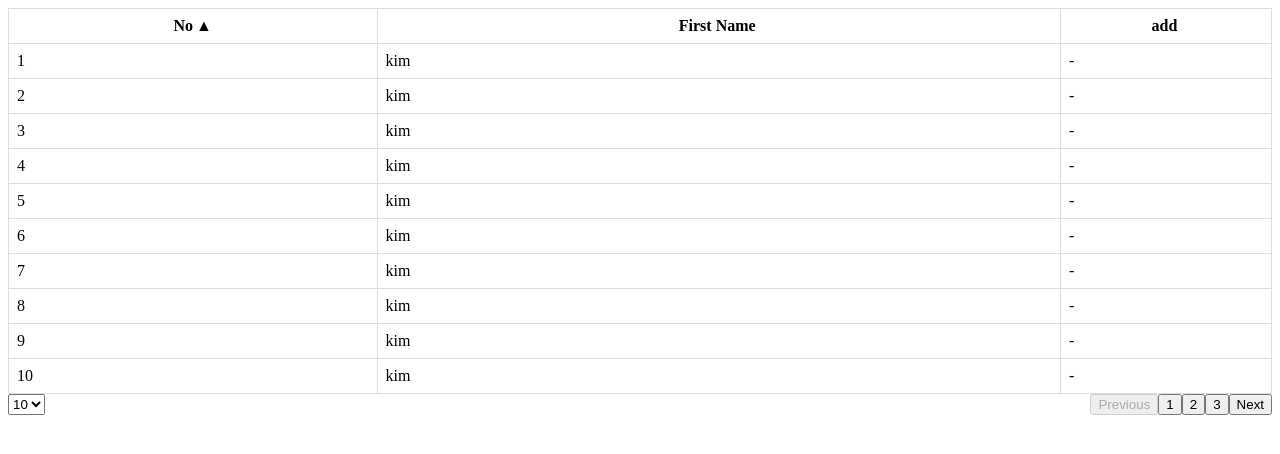
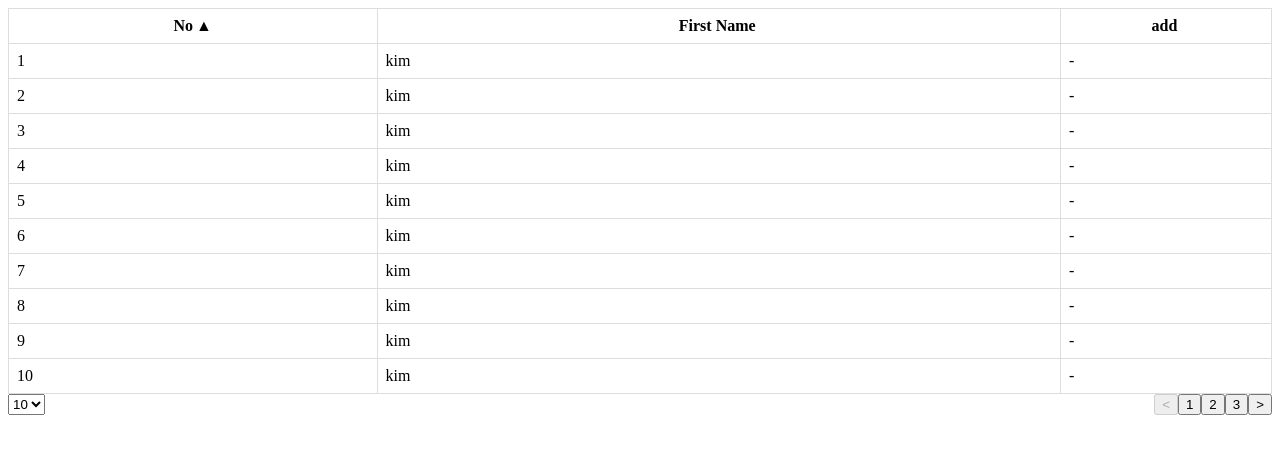
Before and after one commit to novice1993/rex-web-table, a React (Vite) app: page / in a window 1280 px wide. Shown: the top 454 px of the page. Built offline with nearby package versions, Linux system fonts and the light colour scheme; what jotai-immer would draw is missing.

Commit message:
[design] 페이지네이션 prev/next button ui 변경 (내부 텍스트 변경)

```diff
--- a/src/components/TableFooter/TablePagination.tsx
+++ b/src/components/TableFooter/TablePagination.tsx
@@ -8,6 +8,9 @@ export interface TablePaginationProps {
   pagination: PaginationState;
   setPagination: Dispatch<SetStateAction<PaginationState>>;
 }
+
+const prevButtonIcon = "<";
+const nextButtonIcon = ">";
 
 export const TablePagination = (props: TablePaginationProps) => {
   const { totalPageNum, pagination, setPagination } = props;
@@ -24,7 +27,7 @@ export const TablePagination = (props: TablePaginationProps) => {
         disabled={pagination.pageIndex === 0}
         onClick={() => handleClickPageButton(pagination.pageIndex)}
       >
-        Previous
+        {prevButtonIcon}
       </button>
 
       {/* 페이지 번호 버튼 */}
@@ -39,7 +42,7 @@ export const TablePagination = (props: TablePaginationProps) => {
         disabled={pagination.pageIndex === totalPageNum - 1}
         onClick={() => handleClickPageButton(pagination.pageIndex + 2)}
       >
-        Next
+        {nextButtonIcon}
       </button>
     </div>
   );
```
